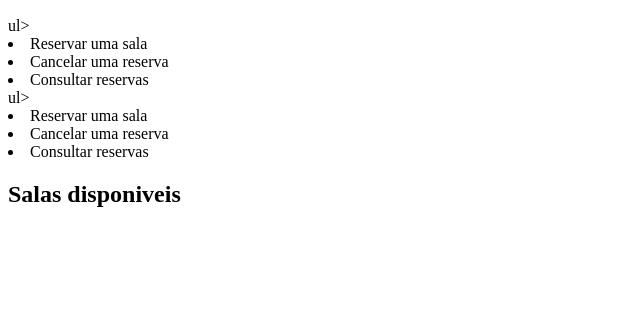
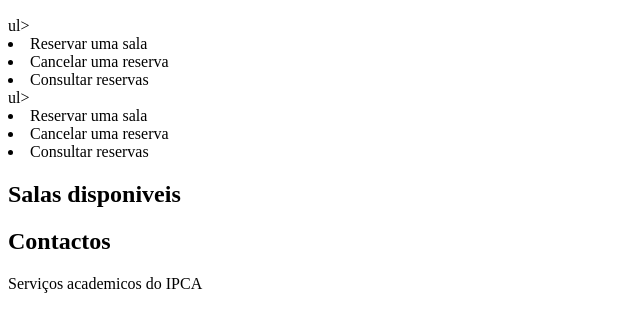
Before and after one commit to wendermfs/aula7-reservas, a plain HTML site: page index.html in a window 1280 px wide. Shown: the part 110-442 px from the top of the page, without its empty margins (0-640 px from the left). Drawn offline with Linux system fonts and the light colour scheme.

Commit message:
Adicionar secçâo de contactos

```diff
--- a/index.html
+++ b/index.html
@@ -20,5 +20,10 @@
         <li>Consultar reservas</li>
     </ul>
     <h2>Salas disponiveis</h2>
+    <sections>
+        <h2>Contactos</h2>
+        <p>Serviços academicos do IPCA</p>
+    </sections>
+
 </body>
 </html>
```
